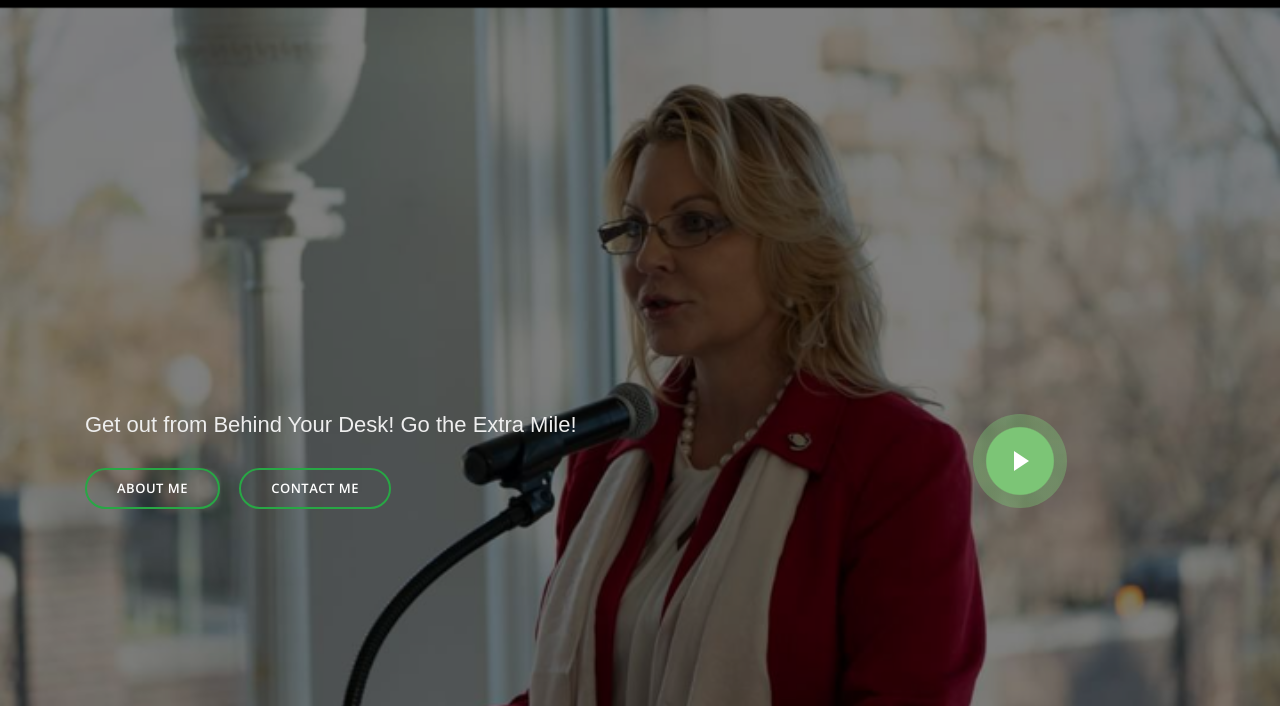
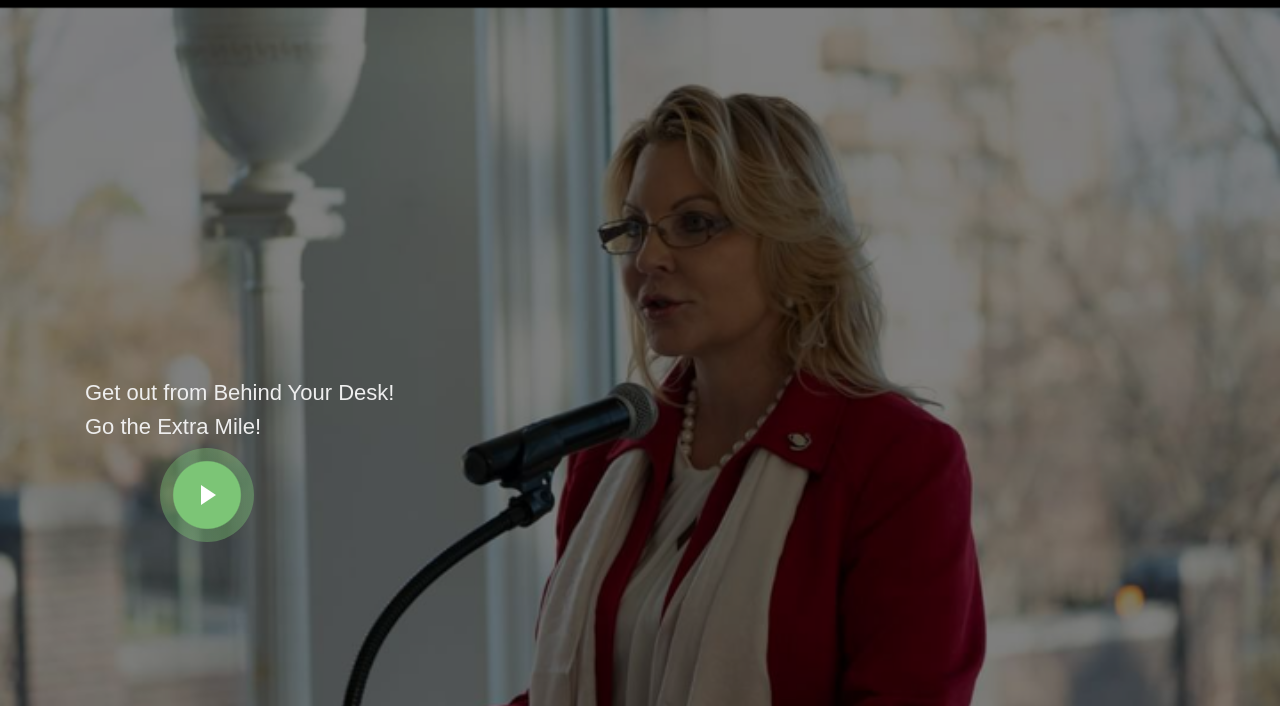
Before and after one commit to Nirvana2512/Shelli-Brunswick, a plain HTML site: page index.html in a window 1280 px wide. Shown: the part 94-800 px from the top of the page. Drawn offline with nearby package versions, Linux system fonts and the light colour scheme.

Commit message:
Update index.html

```diff
--- a/index.html
+++ b/index.html
@@ -126,16 +126,20 @@
       <div class="row">
         <div class="col-lg-8">
           <!--h1>I am <span>Shelli Brunswick</span></h1-->
-          <h2>Get out from Behind Your Desk! Go the Extra Mile!</h2>
+          <h2>Get out from Behind Your Desk!</h2><h2>Go the Extra Mile!</h2>
+          <div class="col-lg-4 d-flex align-items-center justify-content-center" data-aos="zoom-in" data-aos-delay="200">
+          <a href="https://www.youtube.com/watch?v=oIPEOH9dths" class="venobox play-btn" data-vbtype="video" data-autoplay="true"></a>
+        </div>
 
-          <div class="btns">
+
+          <!--div class="btns">
             <a href="#about" class="btn-menu animated fadeInUp scrollto">About Me</a>
             <a href="#contact" class="btn-book animated fadeInUp scrollto">Contact Me</a>
-          </div>
+          </div-->
         </div>
-        <div class="col-lg-4 d-flex align-items-center justify-content-center" data-aos="zoom-in" data-aos-delay="200">
+        <!--div class="col-lg-4 d-flex align-items-center justify-content-center" data-aos="zoom-in" data-aos-delay="200">
           <a href="https://www.youtube.com/watch?v=oIPEOH9dths" class="venobox play-btn" data-vbtype="video" data-autoplay="true"></a>
-        </div>
+        </div-->
 
       </div>
     </div>
```
